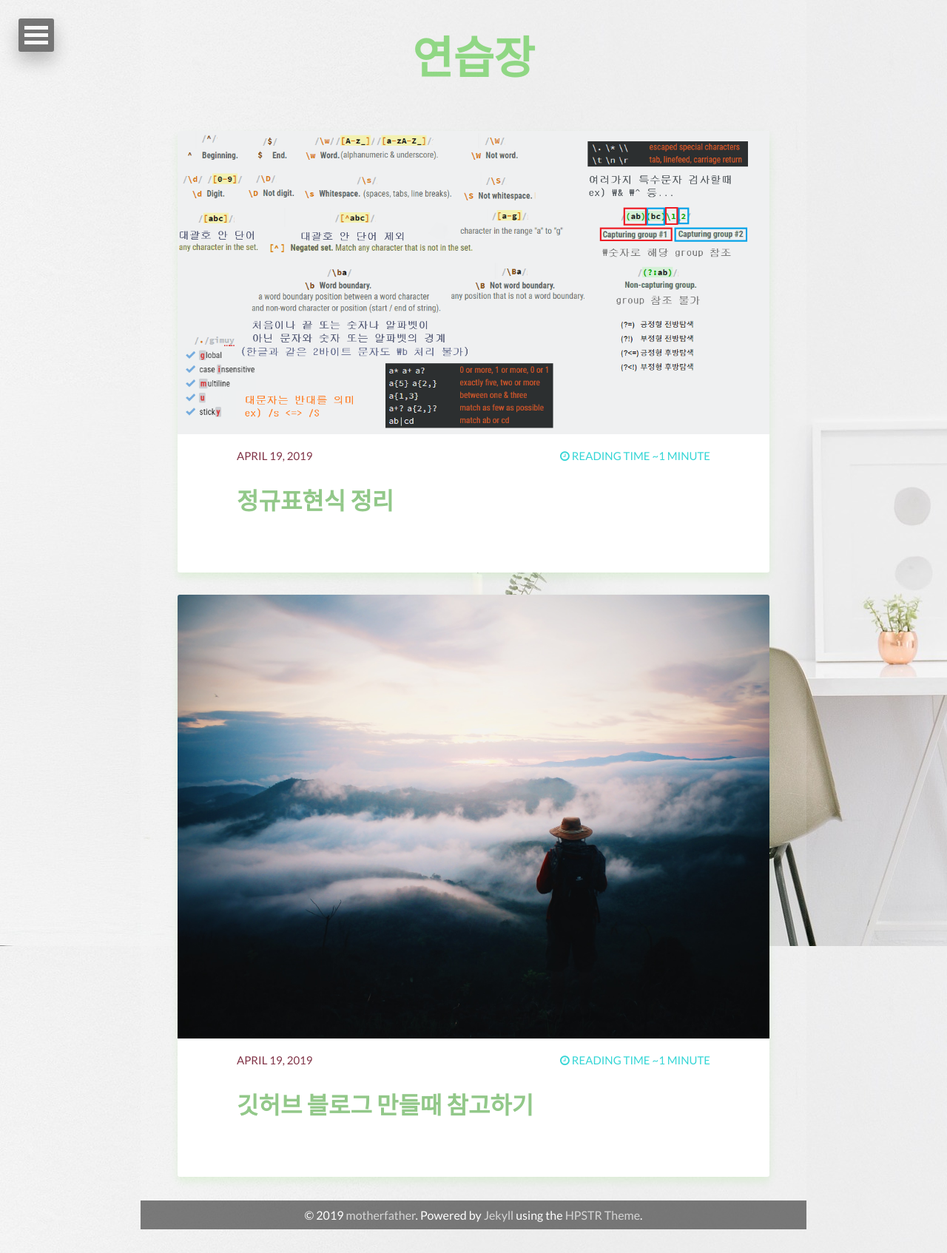
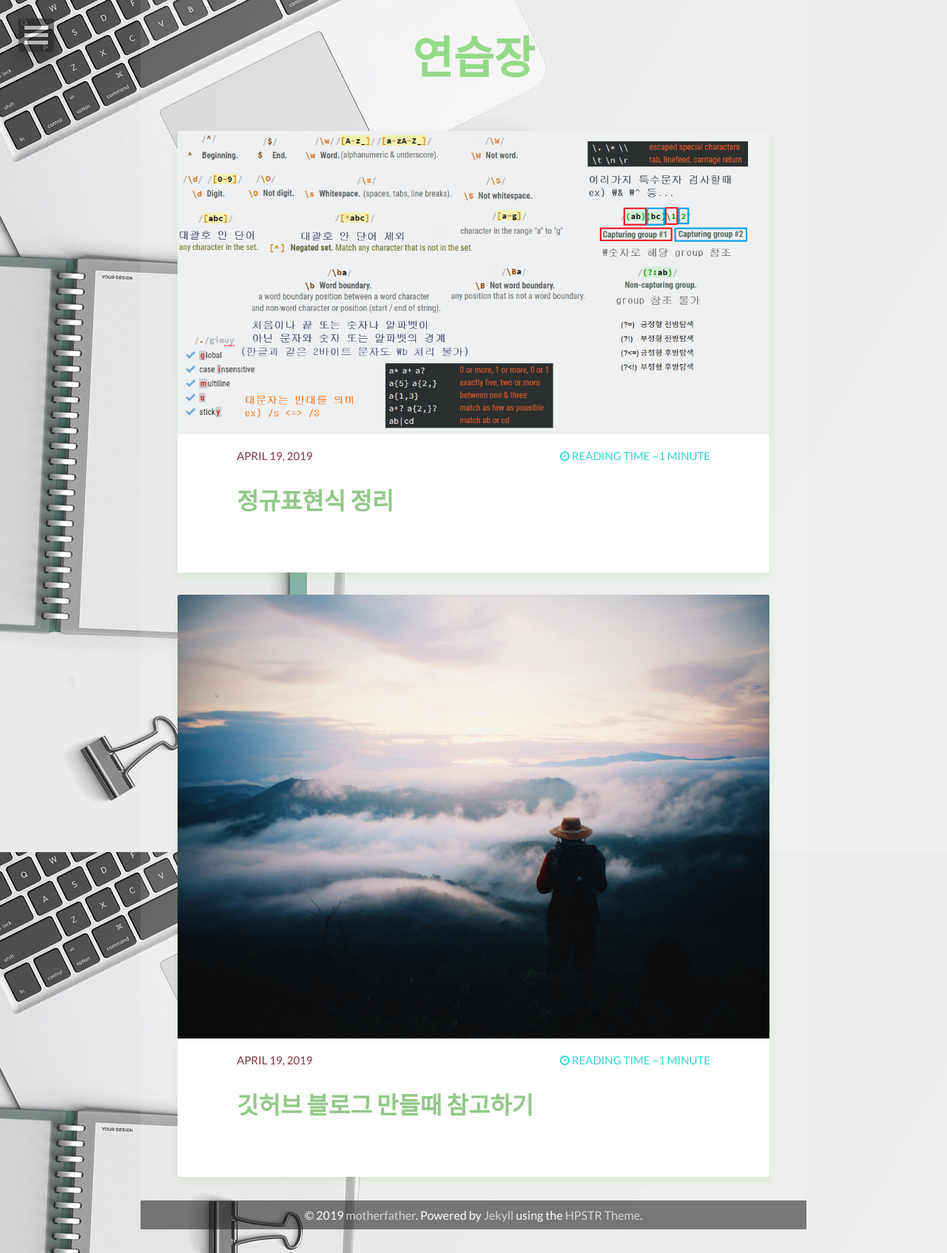
Before and after one commit to motherfather/motherfather.github.io, a Jekyll site: the page built from index.html, in a window 1280 px wide. Shown: the whole page at 74% size. Built offline with Jekyll 4.4.1, drawn with Linux system fonts in a browser that asks for light colours; nearby versions of some CDN libraries; the list of posts is cut into pages by our own code.

Commit message:
Update _config.yml

```diff
--- a/_config.yml
+++ b/_config.yml
@@ -27,7 +27,7 @@ owner:
   google_plus:
 
 # Background image to be tiled on all pages
-background: desk-1081708_1920.jpg
+background: desktop-2325627_1920.jpg
 
 # Analytics and webmaster tools stuff goes here
 google_analytics:
```
